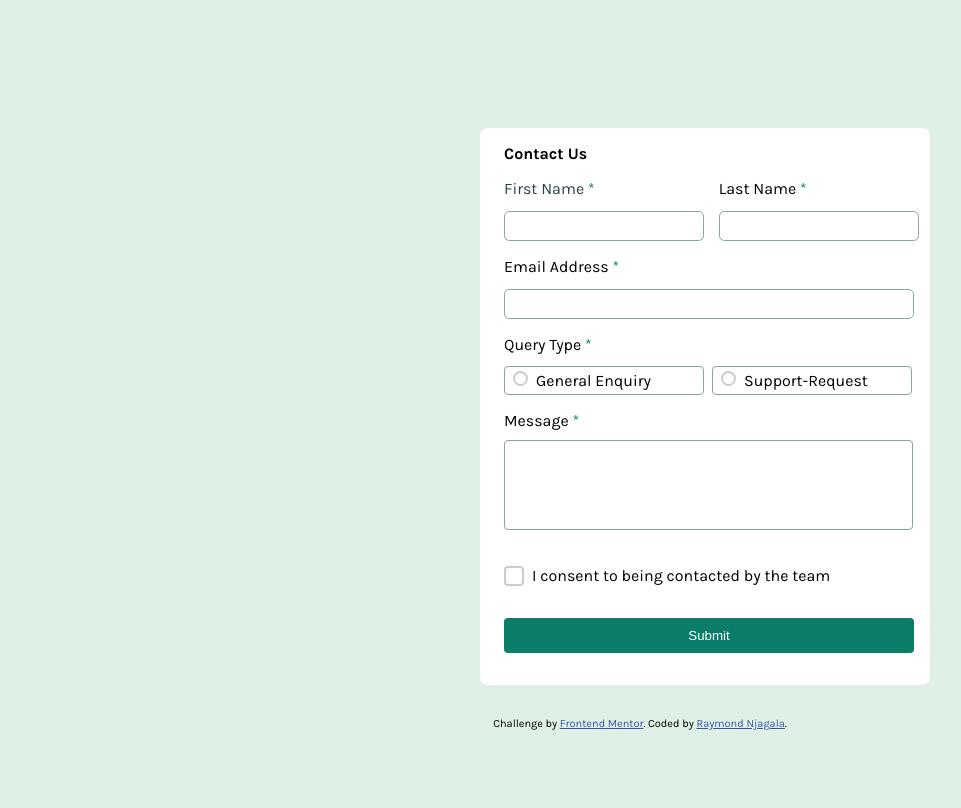
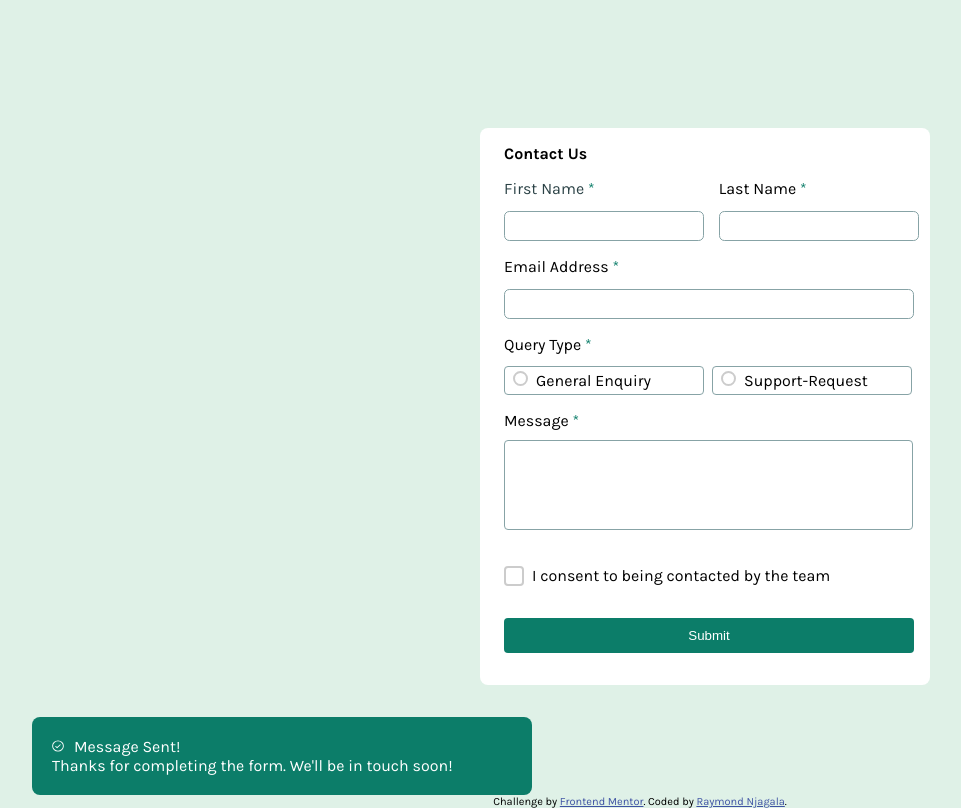
Before and after one commit to Rhyz26/contact-form-main, a plain HTML site: page index.html in a window 1280 px wide. Shown: the whole page, without its empty margins (0-961 px from the left). Drawn offline with Linux system fonts and the light colour scheme.

Commit message:
added a success div

```diff
--- a/index.html
+++ b/index.html
@@ -117,8 +117,11 @@
 
     <!-- To submit this form, please consent to being contacted -->
 
-    <!-- Message Sent!
-  Thanks for completing the form. We'll be in touch soon! -->
+
+    <div class="success">
+      <img src="assets/images/icon-success-check.svg" class="imeg" width="12px;"/>Message Sent!
+      <p>Thanks for completing the form. We'll be in touch soon!</p>
+    </div>
 
     <div class="attribution">
       Challenge by
--- a/styles.css
+++ b/styles.css
@@ -166,6 +166,19 @@ input {
     width: 410px;
 }
 
+.success{
+    background-color: hsl(169, 82%, 27%);
+    padding: 20px;
+    width:500px;
+    border-radius: 8px;
+    margin-left: 2rem;
+    color: hsl(0, 0%, 100%);
+}
+.imeg{
+    margin-right: 10px;
+
+}
+
 
 
 @media (max-width: 375px) {
```
